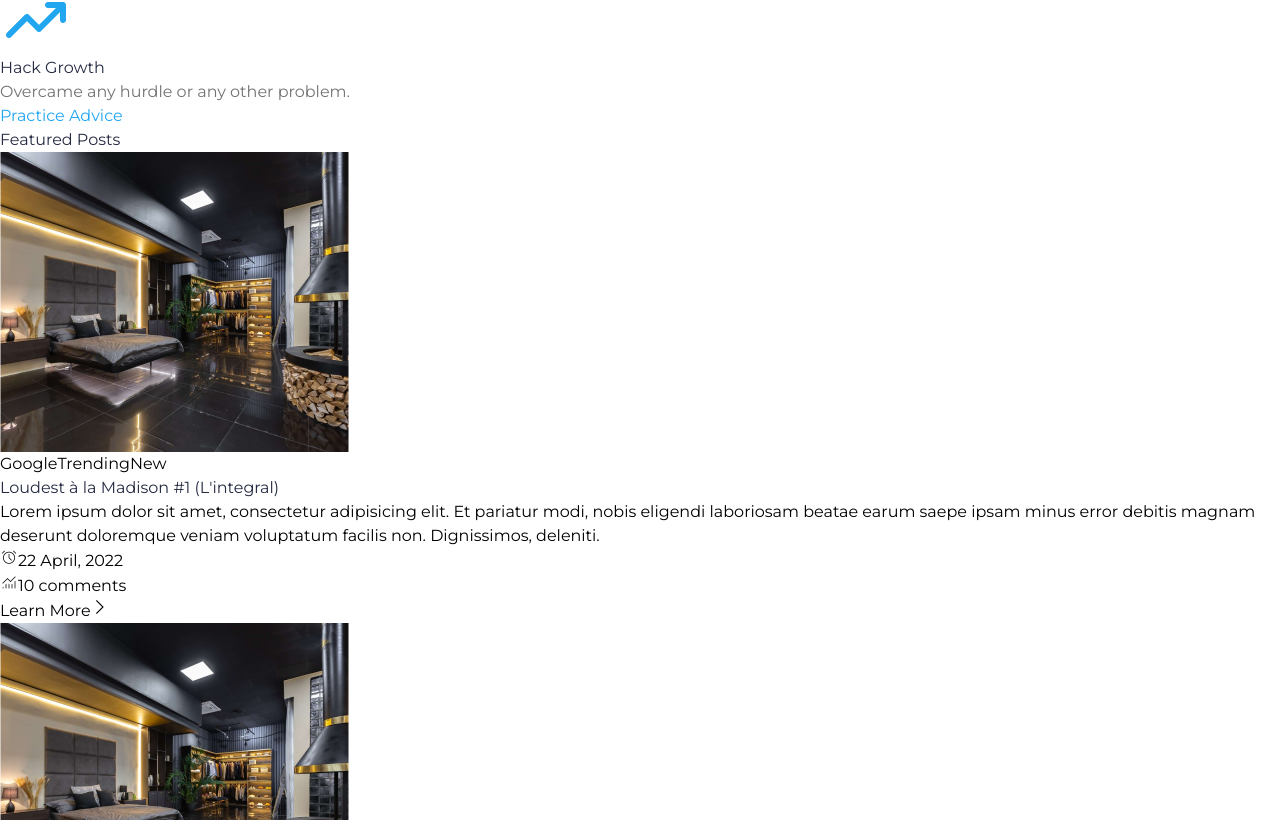
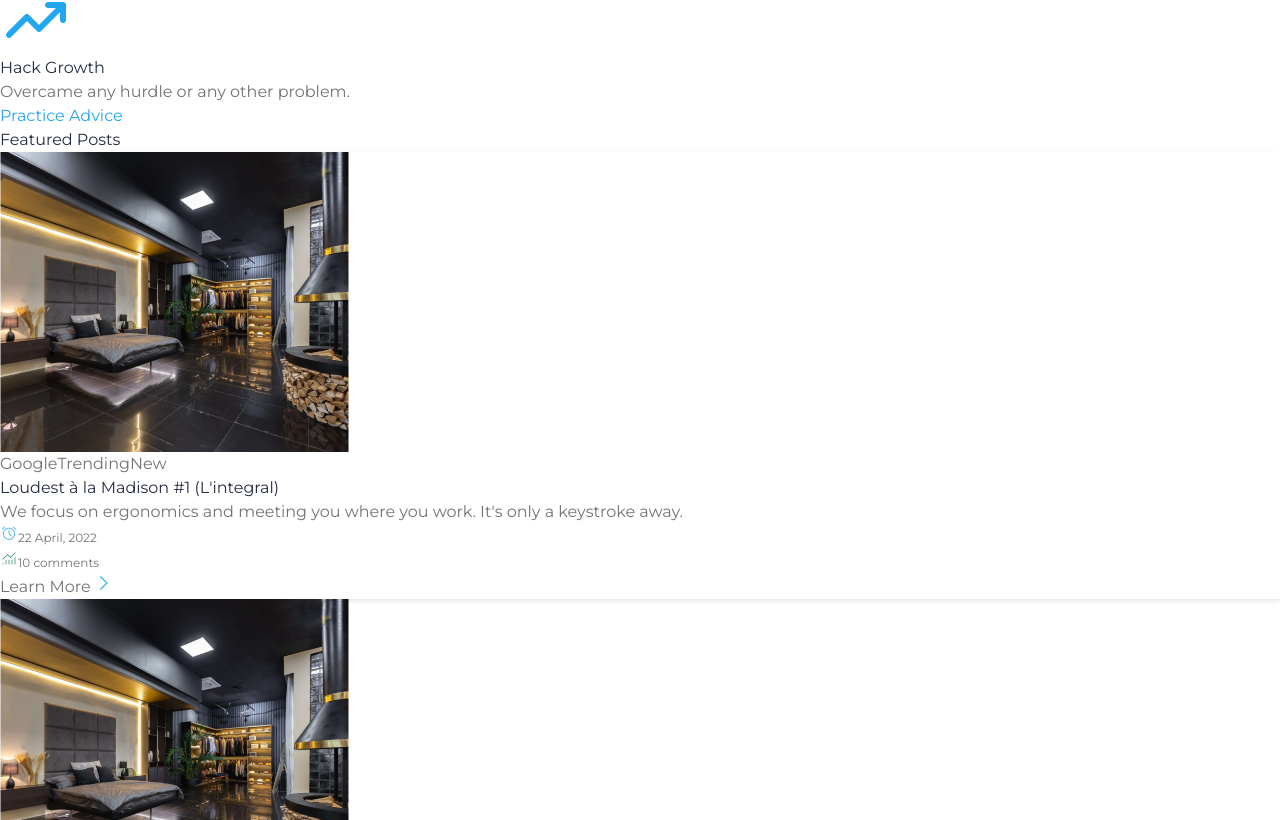
Before and after one commit to CrownedTechie/Sample-ecommerce-site, a React (Vite) app: page / in a window 1280 px wide. Shown: the part 5720-6540 px from the top of the page. Built offline with nearby package versions, Linux system fonts and the light colour scheme.

Commit message:
complete styling for the featured-post section and card

```diff
--- a/src/components/PostCard.jsx
+++ b/src/components/PostCard.jsx
@@ -6,10 +6,10 @@ import '../stylings/PostCard.css';
 const PostCard = () => {
   return (
         <>
-          <article className="post-card w-96 border-2 border-blue-500">
-              <DisplayImg  img={post1} />
+          <article className="post-card w-80">
+              <DisplayImg  img={post1} styling='' />
 
-              <div className="content flex flex-col gap-3 px-5 py-4">
+              <div className="content flex flex-col gap-5 px-6 py-4">
 
                 <menu className="flex gap-4 ">
                       <button>Google</button>
@@ -17,18 +17,16 @@ const PostCard = () => {
                       <button>New</button>
                 </menu>
 
-                <h4 className="post-title text-xl">Loudest à la Madison #1 (L'integral)</h4>
+                <h4 className="post-title text-2xl">Loudest à la Madison #1 (L'integral)</h4>
 
-                  <p className="post-description">Lorem ipsum dolor sit amet, consectetur adipisicing elit. Et pariatur modi, nobis eligendi laboriosam beatae earum saepe ipsam minus error debitis magnam deserunt doloremque veniam voluptatum facilis non. Dignissimos, deleniti.</p>
+                <p className="post-description text-sm">We focus on ergonomics and meeting you where you work. It's only a keystroke away.</p>
 
-                  <div className="post-details flex justify-between">
-                      <IconBtn icon='alarm' value='22 April, 2022' />
-                      <IconBtn icon='monitoring' value='10 comments' />
-                  </div>
+                <div className="post-details flex justify-between">
+                    <IconBtn icon='alarm' value='22 April, 2022' />
+                    <IconBtn icon='monitoring' value='10 comments' />
+                </div>
 
-                  <button className="flex">Learn More
-                  <span className="material-symbols-outlined">arrow_forward_ios</span>
-                  </button>
+                <button className="flex items-center gap-1 font-bold">Learn More <span className="material-symbols-outlined">arrow_forward_ios</span></button>
 
               </div>
           </article>
--- a/src/pages/ShopPage.jsx
+++ b/src/pages/ShopPage.jsx
@@ -72,7 +72,7 @@ const ShopPage = () => {
       <FeaturedPosts>
         <section className="flex justify-center items-center">
 
-          <div className="grid grid-cols-3 gap-2">
+          <div className="grid grid-cols-3 gap-5">
             <PostCard />
             <PostCard />
             <PostCard />
--- a/src/stylings/PostCard.css
+++ b/src/stylings/PostCard.css
@@ -1,7 +1,26 @@
-.post-card > menu > button {
+.post-card {
+    box-shadow: 0px 2px 4px 0px #0000001A;
+}
+
+
+.content > menu > button, .post-description, .post-details .btn-box button, .content button  {
     color: #737373;
 }
 
 .post-title {
     color: #252B42;
 }
+
+.post-details .btn-box:nth-of-type(1) span, .content button > span {
+    color: #23A6F0;
+}
+
+
+.post-details .btn-box:nth-of-type(2) span{
+    font-weight: 800;
+    color: #23856D;
+}
+
+.post-details .btn-box button {
+    font-size: 12px;
+}
```
